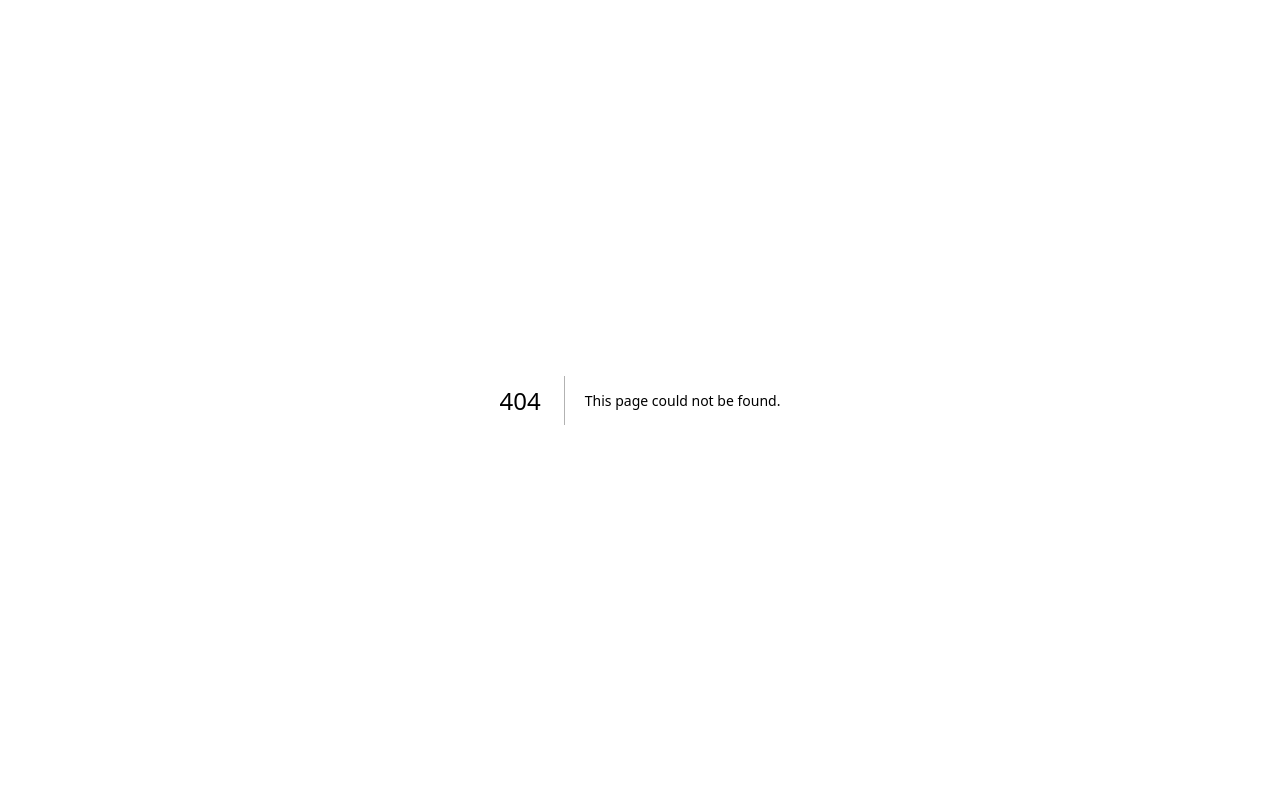
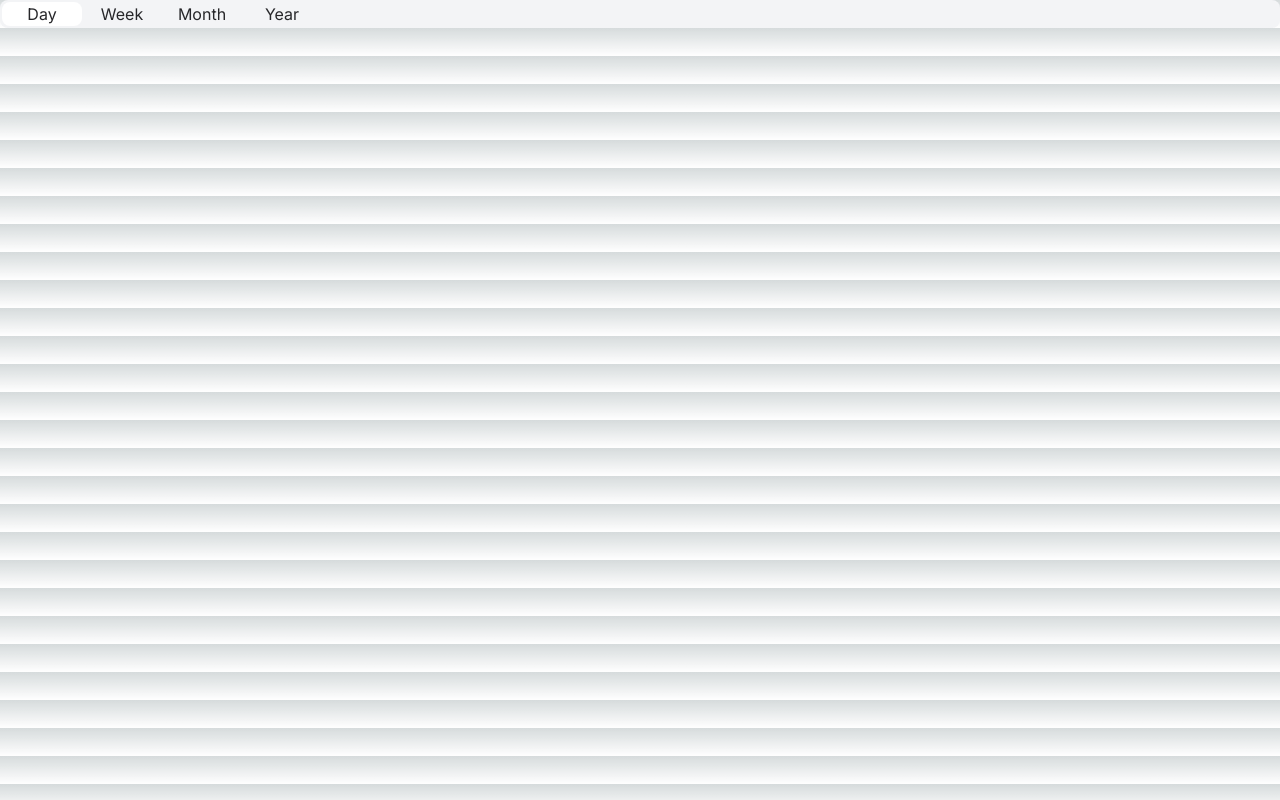
Before and after one commit to CaioCeretta/josh-lessons-courses, a Next.js app in the folder lessons/: page /animation/animated-background/SegmentedControl in a window 1280 px wide. Before the commit this address had no page. Built offline with nearby package versions, Linux system fonts and the light colour scheme.

Commit message:
feat: Add segmented control

```diff
--- /dev/null
+++ b/lessons/src/app/animation/animated-background/SegmentedControl/page.tsx
@@ -0,0 +1,29 @@
+import AnimatedBackground from "../../_components/AnimatedBackground";
+
+export default function SegmentedControl() {
+  return (
+    <div className='rounded-[8px] bg-gray-100 p-[2px] dark:bg-zinc-800'>
+      <AnimatedBackground
+        defaultValue='Day'
+        className='rounded-lg bg-white dark:bg-zinc-700'
+        transition={{
+          ease: 'easeInOut',
+          duration: 0.2,
+        }}
+      >
+        {['Day', 'Week', 'Month', 'Year'].map((label, index) => {
+          return (
+            <button
+              key={index}
+              data-id={label}
+              type='button'
+              className='inline-flex w-20 items-center justify-center text-center text-zinc-800 transition-transform active:scale-[0.98] dark:text-zinc-50'
+            >
+              {label}
+            </button>
+          );
+        })}
+      </AnimatedBackground>
+    </div>
+  );
+}
--- a/lessons/src/app/animation/animated-background/page.tsx
+++ b/lessons/src/app/animation/animated-background/page.tsx
@@ -11,6 +11,7 @@ const AnimatedBackground = () => {
             <li><Link href='./animated-background/AnimatedTabs'>Animated Tabs</Link></li>
             <li><Link href='./animated-background/AnimatedTabsHover'>Animated Tabs Hover</Link></li>
             <li><Link href='./animated-background/AnimatedCardBackground'>Animated Card Background</Link></li>
+            <li><Link href='./animated-background/SegmentedControl'>Segmented Control</Link></li>
 
 
           </ul>
```
